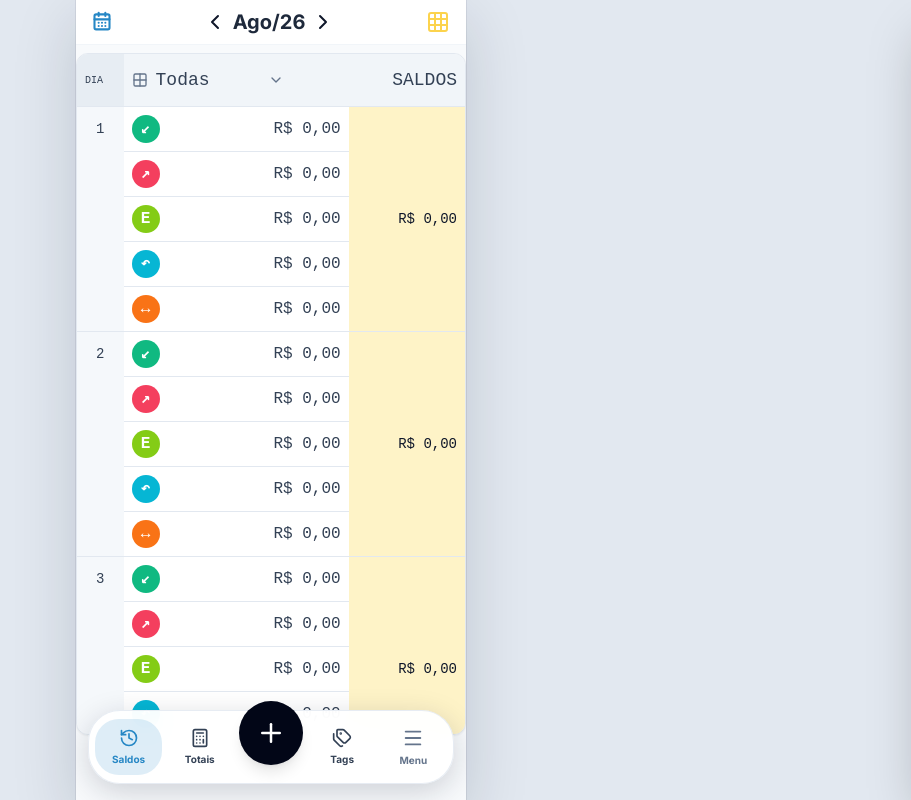
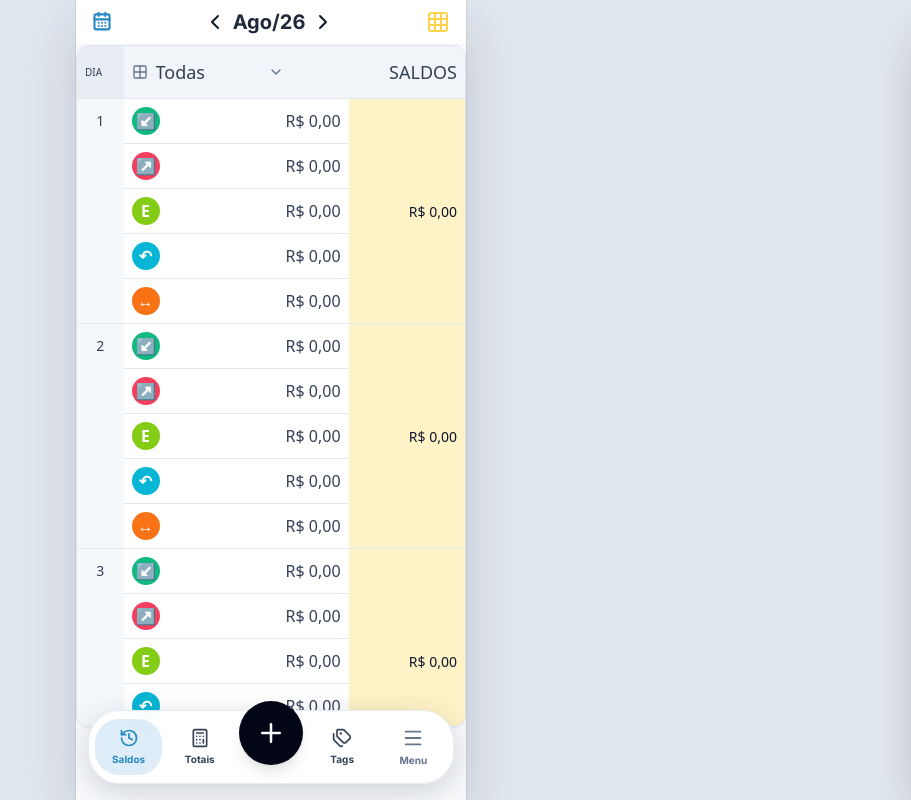
Before and after one commit to Heitor-moreira/Drachma, a React (Vite) app: page / in a window 1280 px wide. Shown: the whole page, without its empty margins (369-1280 px from the left). Built offline with nearby package versions, Linux system fonts and the light colour scheme.

Commit message:
Unifica cabecalho e tipografia dos saldos

```diff
--- a/components/DailyBalanceView.tsx
+++ b/components/DailyBalanceView.tsx
@@ -123,7 +123,7 @@ const DailyBalanceView: React.FC<Props> = ({ transactions, dateRange, setDateRan
   }, [transactions, dateRange, cards]);
 
   return (
-    <div className="touch-pan-y space-y-2 transition-colors duration-300" onTouchStart={handleTouchStart} onTouchEnd={handleTouchEnd}>
+    <div className="touch-pan-y space-y-0 transition-colors duration-300" onTouchStart={handleTouchStart} onTouchEnd={handleTouchEnd}>
       {/* Cabeçalho mensal */}
       <div className="border-b border-slate-100 dark:border-slate-800 transition-colors">
           <div className="relative h-11 px-3 flex flex-nowrap items-center gap-1 overflow-visible bg-white dark:bg-slate-950">
@@ -149,7 +149,7 @@ const DailyBalanceView: React.FC<Props> = ({ transactions, dateRange, setDateRan
       {/* Visualização de Planilha */}
       <div className="bg-white dark:bg-slate-900 rounded-xl shadow-sm border border-slate-200 dark:border-slate-800 overflow-hidden">
         <div className="overflow-x-hidden max-h-[calc(100vh-7.5rem)] custom-scrollbar">
-          <table className="w-full table-fixed border-collapse" style={{ fontFamily: "'Courier New', Consolas, monospace" }}>
+          <table className="w-full table-fixed border-collapse font-sans">
             <thead className="border-b border-slate-200 dark:border-slate-700">
               <tr className="bg-slate-100 dark:bg-slate-800">
                 <th className="w-[12%] py-3 px-2 bg-slate-200/60 text-left font-normal text-slate-700 dark:bg-slate-700/60 dark:text-slate-200 uppercase text-[10px]">Dia</th>
```
